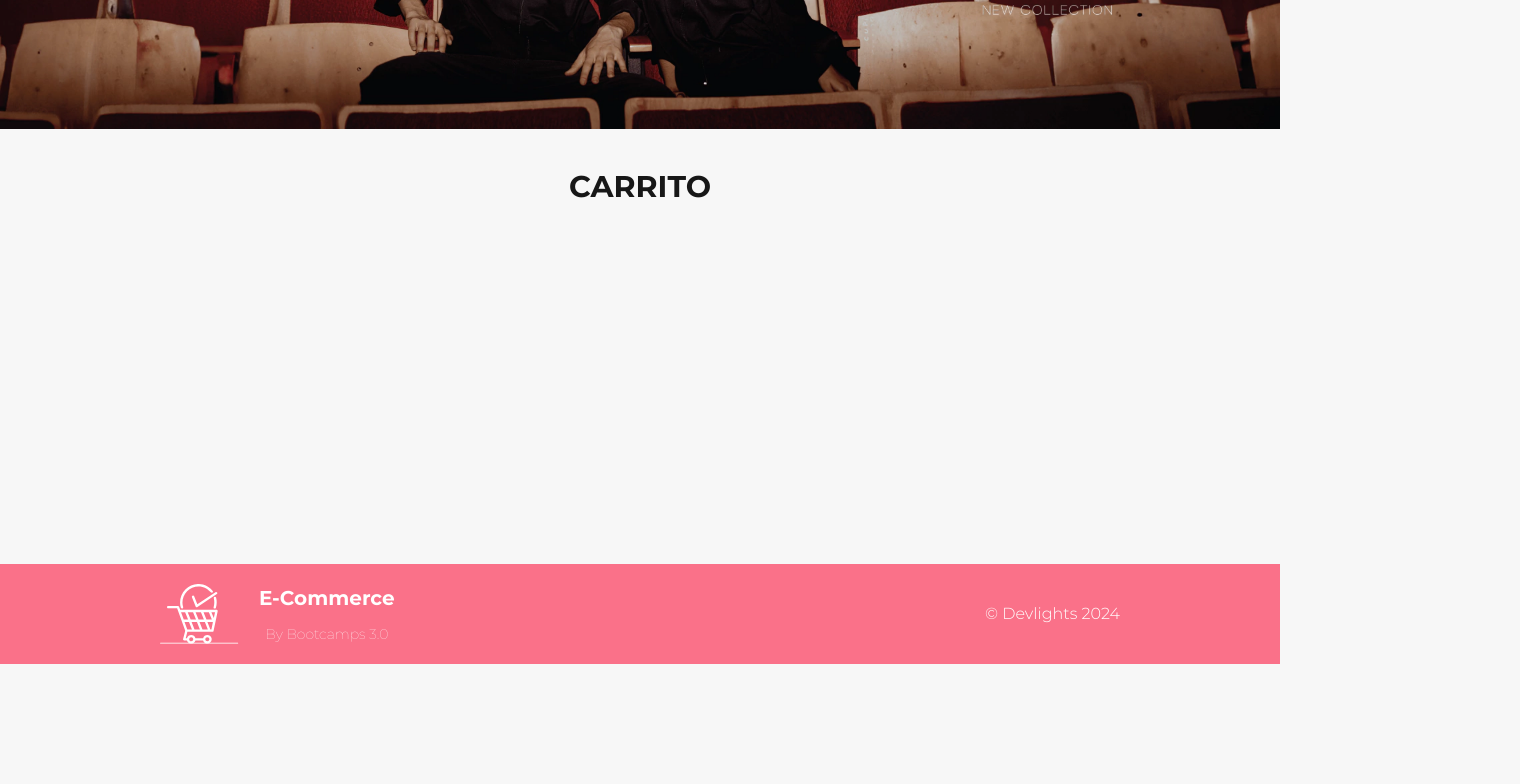
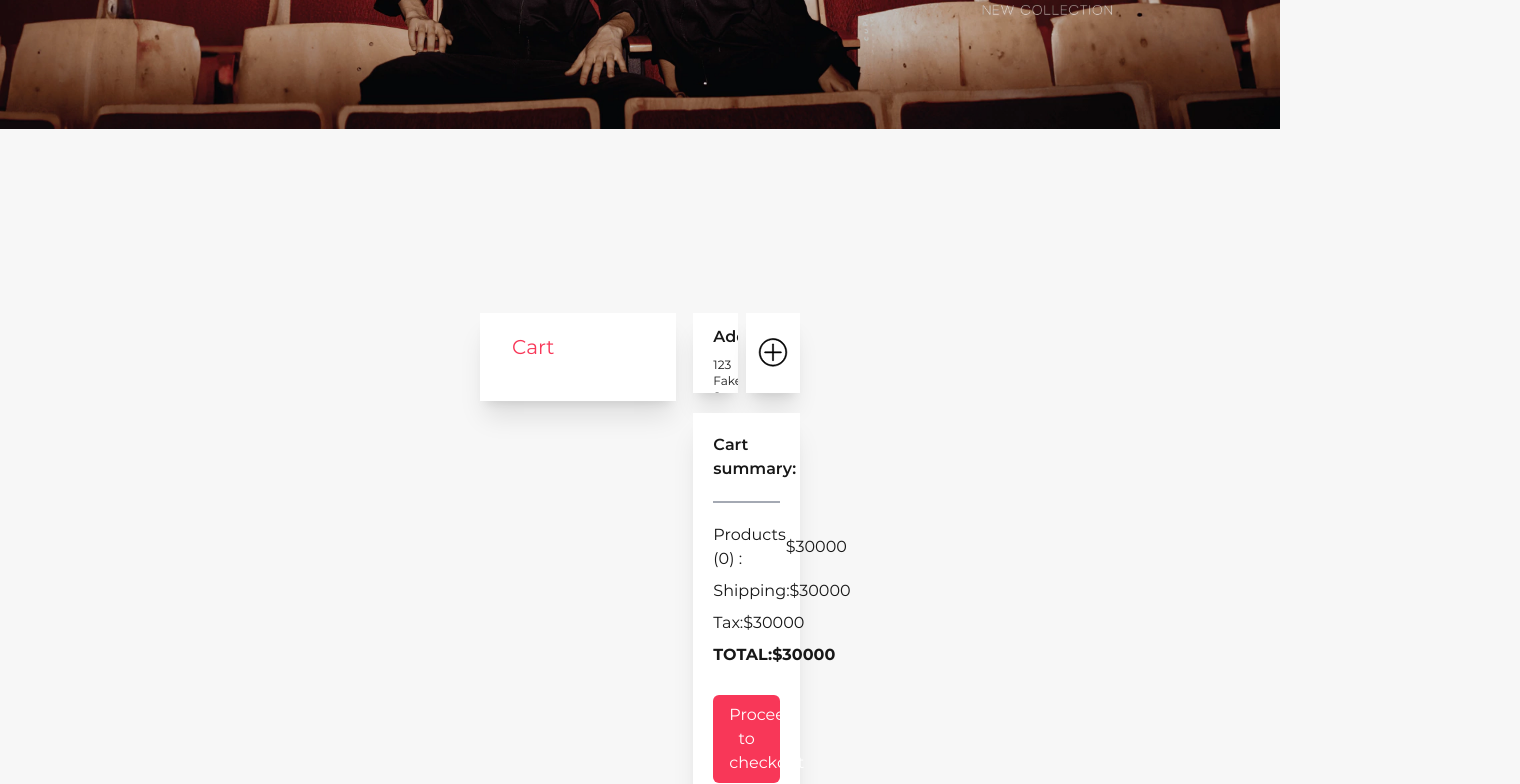
Before and after one commit to andresbonelli/proyecto-final-frontend, a Next.js app: page /cart in a window 1280 px wide. Shown: the part 380-1164 px from the top of the page, 1520 px wide, since content can reach past the window. Before the commit the page ends 1044 px from the top, so only its background shows below. Built offline with nearby package versions, Linux system fonts and the light colour scheme; what tailwind-hamburgers would draw is missing.

Commit message:
cart page: layout, render products, styling

```diff
--- /dev/null
+++ b/src/app/(store)/cart/layout.tsx
@@ -0,0 +1,20 @@
+import Footer from "@/app/components/footer";
+import Header from "@/app/components/header";
+
+export default function ProductsLayout({
+  children,
+}: Readonly<{
+  children: React.ReactNode;
+}>) {
+  return (
+    <html lang="en">
+      <body className="relative flex flex-col font-Montserrat antialiased min-h-screen max-w-fit bg-background ">
+        <Header />
+        <main className="flex sm:flex-row flex-col min-h-screen sm:mt-36 mt-20 2xl:px-80 xl:px-60 lg:px-40 md:px-20 px-3 mb-5 ">
+          {children}
+        </main>
+        <Footer />
+      </body>
+    </html>
+  );
+}
--- a/src/app/(store)/cart/page.tsx
+++ b/src/app/(store)/cart/page.tsx
@@ -1,10 +1,136 @@
+"use client";
+
+import AddIcon from "@/app/components/icons/Add";
+import { useCart } from "@/app/context/CartContextProvider";
+import { calculateDiscountPerc } from "@/app/utils";
+import { ProductFromCart } from "@/app/utils/interfaces";
+
 export default function Cart() {
+  const {
+    cart,
+    addToCart,
+    substractOneFromCart,
+    removeFromCart,
+    clearCart,
+    totalItems,
+  } = useCart();
+
   return (
-    <div
-      id="main-sections"
-      className="fex flex-col 2xl:px-80 xl:px-60 lg:px-40 md:px-20 px-3 pt-10 mb-5"
-    >
-      <h2 className="text-3xl text-center font-MontserratBold">CARRITO</h2>
-    </div>
+    <>
+      <div id="products-container" className="sm:w-2/3 pt-10">
+        <div className="w-11/12 flex flex-col bg-white shadow-xl gap-5 pt-5 pb-10">
+          <h2 className="w-full text-xl text-left pl-8 text-red">Cart</h2>
+          {cart.map((product: ProductFromCart) => {
+            return (
+              <div
+                key={product.id}
+                className="w-full h-44 flex flex-row justify-between place-items-center pl-8 "
+              >
+                <div className="w-1/4 ">
+                  <img
+                    src={product.image ?? ""}
+                    alt={product.name}
+                    className="object-scale-down h-44"
+                  />
+                </div>
+                <div className="w-1/2 h-full flex flex-col justify-between place-items-start ">
+                  <div>
+                    <h1 className="font-MontserratBold text-lg">
+                      {product.name}
+                    </h1>
+                    <p className="text-sm">{product.description}</p>
+                  </div>
+                  <div className="flex flex-row justify-start place-items-center gap-2">
+                    <h3 className="text-left text-md font-MontserratSemibold ">
+                      ${product.price}
+                    </h3>
+                    {product.old_price && product.price && (
+                      <>
+                        <span className="text-xs font-MontserratLight text-grey line-through">
+                          {product.old_price}
+                        </span>
+                        <span className="text-sm font-MontserratSemibold text-red ml-4">
+                          {calculateDiscountPerc(
+                            product.old_price,
+                            product.price
+                          )}
+                          % OFF
+                        </span>
+                      </>
+                    )}
+                  </div>
+                </div>
+                <div className="w-1/4 h-full flex flex-col  place-items-start gap-2 pl-3 ">
+                  {product.price && (
+                    <h1 className="font-MontserratBold ">
+                      Price: ${product.price * product.quantity}
+                    </h1>
+                  )}
+                  <div className="flex flex-row justify-between place-items-center bg-white shadow-lg py-1 px-2 gap-3 w-28">
+                    <button
+                      onClick={() => substractOneFromCart(product.id)}
+                      className="text-red text-xl"
+                    >
+                      -
+                    </button>
+                    <p className="text-xl">{product.quantity}</p>
+                    <button
+                      onClick={() => addToCart(product)}
+                      className="text-red text-xl"
+                    >
+                      +
+                    </button>
+                  </div>
+                </div>
+              </div>
+            );
+          })}
+        </div>
+      </div>
+      <div className="sm:w-1/3 flex flex-col justify-start place-items-end min-h-screen py-10 gap-5">
+        <div
+          id="address-container"
+          className="w-full flex flex-row justify-between gap-2"
+        >
+          <div className="flex flex-col gap-2 bg-white shadow-xl px-5 py-3 h-20 flex-auto overflow-hidden">
+            <h1 className="font-MontserratSemibold">Address:</h1>
+            <p className="text-xs">123 Fake St., Santa Monica, CA 23946 USA</p>
+          </div>
+          <div className="flex flex-col justify-center place-items-center bg-white shadow-xl p-3 w-20 h-20">
+            <button></button>
+            <AddIcon height={30} width={30} fill="black" />
+          </div>
+        </div>
+        <div
+          id="cart-summary-container"
+          className="w-full flex flex-col justify-between bg-white shadow-xl px-5 py-5 gap-2"
+        >
+          <h1 className="font-MontserratSemibold">Cart summary:</h1>
+          <div
+            id="divider-line"
+            className="border border-grey w-full my-3"
+          ></div>
+          <div className="w-full flex flex-row justify-between place-items-center">
+            <p className="flex-auto text-left">Products ({totalItems}) : </p>
+            <p className="text-right">$30000</p>
+          </div>
+          <div className="w-full flex flex-row justify-between place-items-center">
+            <p className="flex-auto text-left">Shipping:</p>
+            <p className="text-right">$30000</p>
+          </div>
+          <div className="w-full flex flex-row justify-between place-items-center">
+            <p className="flex-auto text-left">Tax:</p>
+            <p className="text-right">$30000</p>
+          </div>
+          <div className="w-full flex flex-row justify-between place-items-center">
+            <p className="flex-auto text-left font-MontserratBold">TOTAL:</p>
+            <p className="text-right font-MontserratBold">$30000</p>
+          </div>
+          <button className="w-full bg-red hover:bg-redder text-white py-2 px-4 rounded-md text-center mt-5">
+            Proceed to checkout
+          </button>
+        </div>
+      </div>
+    </>
   );
 }
--- a/src/app/components/header/index.tsx
+++ b/src/app/components/header/index.tsx
@@ -1,6 +1,6 @@
 "use client";
 
-import { useState } from "react";
+import { useEffect, useState } from "react";
 import Link from "next/link";
 import LoginOrSignupForm from "../sections/login_signup";
 import AccountForm from "../sections/account";
@@ -13,10 +13,12 @@ import UserIcon from "../icons/User";
 import CartIcon from "../icons/Cart";
 import { colors } from "../../utils/constants";
 import Navbar from "../navbar";
+import { useCart } from "@/app/context/CartContextProvider";
 
 export default function Header() {
   const [isModalOpen, setIsModalOpen] = useState(false);
   const [isloggedIn, setIsLoggedIn] = useState(false);
+  const { cart, totalItems } = useCart();
 
   return (
     <header className="fixed top-0 w-full z-50">
@@ -84,8 +86,15 @@ export default function Header() {
             <Link href="/favorites">
               <HeartIcon width={25} height={25} fill="none" stroke="black" />
             </Link>
-            <Link href="/cart">
+            <Link href="/cart" className="relative">
               <CartIcon width={25} height={25} fill="black" />
+              <p
+                className="absolute -top-3 right-0
+                            font-MontserratBold text-sm text-pink
+                            w-4 h-4 rounded-full text-center bg-background "
+              >
+                {totalItems}
+              </p>
             </Link>
           </div>
         </div>
--- a/src/app/components/product_details/index.tsx
+++ b/src/app/components/product_details/index.tsx
@@ -4,7 +4,7 @@ import { useState } from "react";
 import Link from "next/link";
 import { useCart } from "@/app/context/CartContextProvider";
 import { calculateDiscountPerc } from "@/app/utils";
-import { ProductFromDB } from "@/app/utils/interfaces";
+import { ProductFromCart, ProductFromDB } from "@/app/utils/interfaces";
 import FingerIcon from "../icons/Finger";
 import Modal from "../modal";
 import GoToCartIcon from "../icons/GoToCart";
@@ -17,16 +17,23 @@ export default function ProductDetailsComponent({
   const [isModalOpen, setIsModalOpen] = useState(false);
   const { category, name, description, image, price, old_price, details } =
     product;
-  const { cart, addToCart } = useCart();
+  const { cart, addToCart, clearCart } = useCart();
 
   const discount = product.old_price
     ? calculateDiscountPerc(product.old_price, product.price)
     : null;
 
   function handleAddToCart() {
-    addToCart({ product_id: product.id, quantity: 1 });
-    console.log("adding to cart " + product.id);
-    console.log(cart);
+    const addingProduct: ProductFromCart = {
+      id: product.id,
+      name: name,
+      price: price,
+      image: image ?? null,
+      old_price: old_price ?? null,
+      description: description ?? null,
+      quantity: 1,
+    };
+    addToCart(addingProduct);
     setIsModalOpen(!isModalOpen);
   }
 
@@ -124,7 +131,10 @@ export default function ProductDetailsComponent({
               <GoToCartIcon width={22} height={22} fill="white" />
               <p>Add to cart</p>
             </button>
-            <button className="flex flex-row justify-around w-40 place-items-center bg-softGreen hover:bg-green text-white text-md font-MontserratRegular py-2 px-4 rounded gap-2">
+            <button
+              onClick={clearCart}
+              className="flex flex-row justify-around w-40 place-items-center bg-softGreen hover:bg-green text-white text-md font-MontserratRegular py-2 px-4 rounded gap-2"
+            >
               <FingerIcon width={22} height={22} fill="white" />
               <p>Buy now</p>
             </button>
--- a/src/app/context/CartContextProvider.tsx
+++ b/src/app/context/CartContextProvider.tsx
@@ -5,34 +5,34 @@ import React, {
   useEffect,
   useState,
 } from "react";
-import { OrderProduct } from "../utils/interfaces";
+import { ProductFromCart } from "../utils/interfaces";
 
 const CartContext = createContext<any>(null);
 
 export const CartProvider = ({ children }: { children: ReactNode }) => {
-  const [cart, setCart] = useState(() => {
+  const [cart, setCart] = useState<ProductFromCart[]>(() => {
     if (typeof window !== "undefined") {
       const storedCart = localStorage.getItem("cart");
       return storedCart ? JSON.parse(storedCart) : [];
     }
     return [];
   });
+  const [totalItems, setTotalItems] = useState(0);
 
   useEffect(() => {
     // Update LocalStorage whenever cart changes
     if (typeof window !== "undefined") {
       localStorage.setItem("cart", JSON.stringify(cart));
+      setTotalItems(getTotalQuantity());
     }
   }, [cart]);
 
-  const addToCart = (product: OrderProduct) => {
-    setCart((prevCart: OrderProduct[]) => {
-      const existingProduct = prevCart.find(
-        (item) => item.product_id === product.product_id
-      );
+  const addToCart = (product: ProductFromCart) => {
+    setCart((prevCart: ProductFromCart[]) => {
+      const existingProduct = prevCart.find((item) => item.id === product.id);
       if (existingProduct) {
         return prevCart.map((item) =>
-          item.product_id === product.product_id
+          item.id === product.id
             ? { ...item, quantity: item.quantity + product.quantity }
             : item
         );
@@ -41,17 +41,46 @@ export const CartProvider = ({ children }: { children: ReactNode }) => {
     });
   };
 
-  const removeFromCart = (product_id: string) => {
-    setCart((prevCart: OrderProduct[]) =>
-      prevCart.filter((item) => item.product_id !== product_id)
+  const removeFromCart = (id: string) => {
+    setCart((prevCart: ProductFromCart[]) =>
+      prevCart.filter((item) => item.id !== id)
     );
+  };
+
+  const substractOneFromCart = (product_id: string) => {
+    setCart((prevCart) => {
+      const existingProduct = prevCart.find((item) => item.id === product_id);
+      if (existingProduct) {
+        if (existingProduct.quantity > 1) {
+          return prevCart.map((item) =>
+            item.id === product_id
+              ? { ...item, quantity: item.quantity - 1 }
+              : item
+          );
+        } else {
+          return prevCart.filter((item) => item.id !== product_id);
+        }
+      }
+      return prevCart;
+    });
   };
 
   const clearCart = () => setCart([]);
 
+  const getTotalQuantity = () => {
+    return cart.reduce((total, item) => total + item.quantity, 0);
+  };
+
   return (
     <CartContext.Provider
-      value={{ cart, addToCart, removeFromCart, clearCart }}
+      value={{
+        cart,
+        addToCart,
+        substractOneFromCart,
+        removeFromCart,
+        clearCart,
+        totalItems,
+      }}
     >
       {children}
     </CartContext.Provider>
```
Also changed, not shown: src/app/utils/interfaces.ts (+11 -9 lines).
